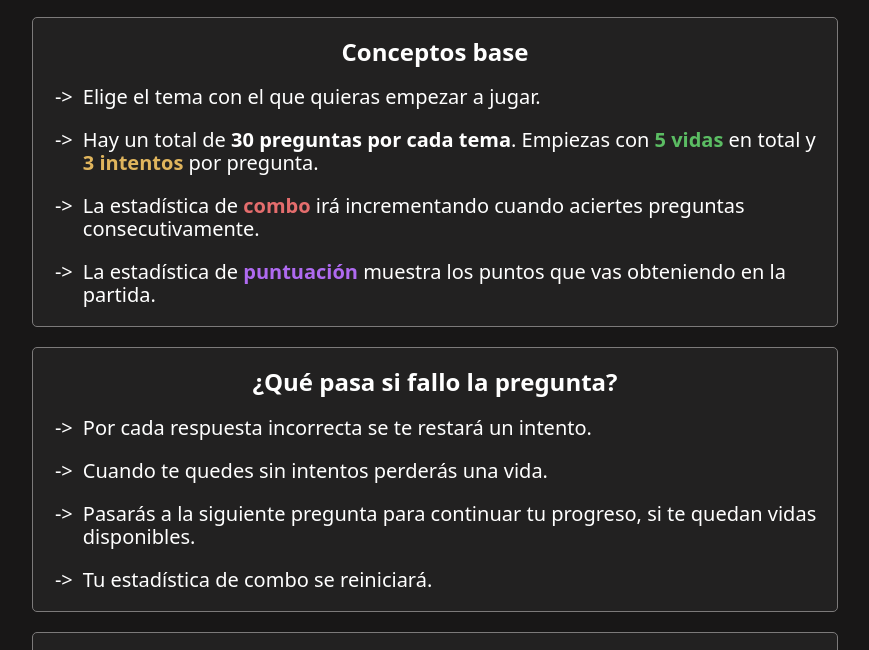
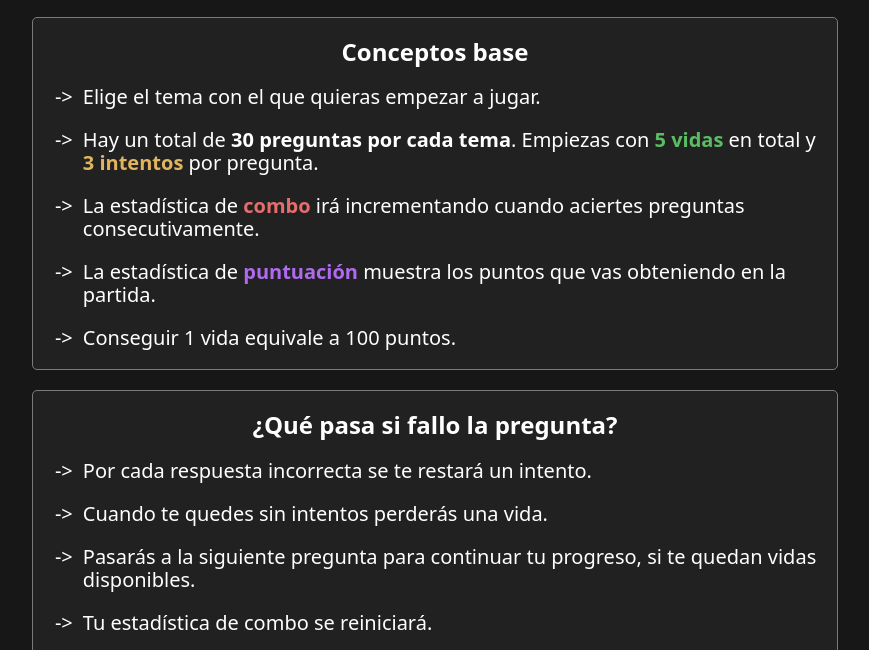
Before and after one commit to Carrisonn/juego-trivial, a website built with Vite: page tutorial.html in a window 1280 px wide. Shown: the part 126-776 px from the top of the page, without its empty margins (205-1074 px from the left). Built offline with nearby package versions, Linux system fonts and the light colour scheme.

Commit message:
added: information about game mechanics

```diff
--- a/tutorial.html
+++ b/tutorial.html
@@ -30,6 +30,7 @@
             consecutivamente.</li>
           <li>La estadística de <span class="tutorial-score">puntuación</span> muestra los puntos que vas obteniendo en
             la partida.</li>
+          <li>Conseguir 1 vida equivale a 100 puntos.</li>
         </ul>
       </div>
 
```
